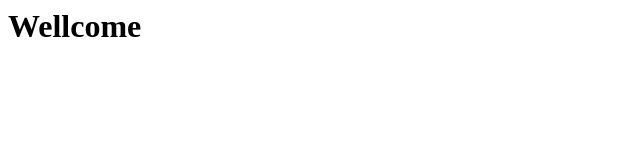
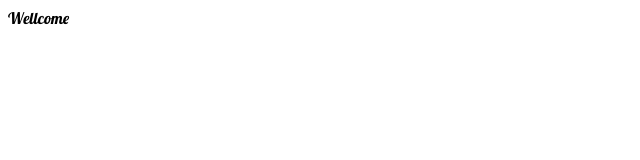
Before and after one commit to NeftaMERN/Instagram-clone, a website: page main.html in a window 1280 px wide. Shown: the whole page, without its empty margins (0-640 px from the left). Drawn offline with Linux system fonts and the light colour scheme.

Commit message:
add font

```diff
--- a/font/font.css
+++ b/font/font.css
@@ -0,0 +1,6 @@
+
+.lobster-regular {
+    font-family: "Lobster", sans-serif;
+    font-weight: 400;
+    font-style: normal;
+}
--- a/main.html
+++ b/main.html
@@ -2,11 +2,14 @@
 <head>
     <meta charset="UTF-8">
     <meta name="viewport" content="width=device-width, initial-scale=1.0">
+
+    <link href="https://fonts.googleapis.com/css2?family=Lobster&display=swap" rel="stylesheet">
+    <link rel="stylesheet" href="font/font.css">
     <title>insta</title>
 </head>
 <body>
 
-    <h1>Wellcome</h1>
+    <p class="lobster-regular">Wellcome</p>
 
 </body>
 </html>
```
